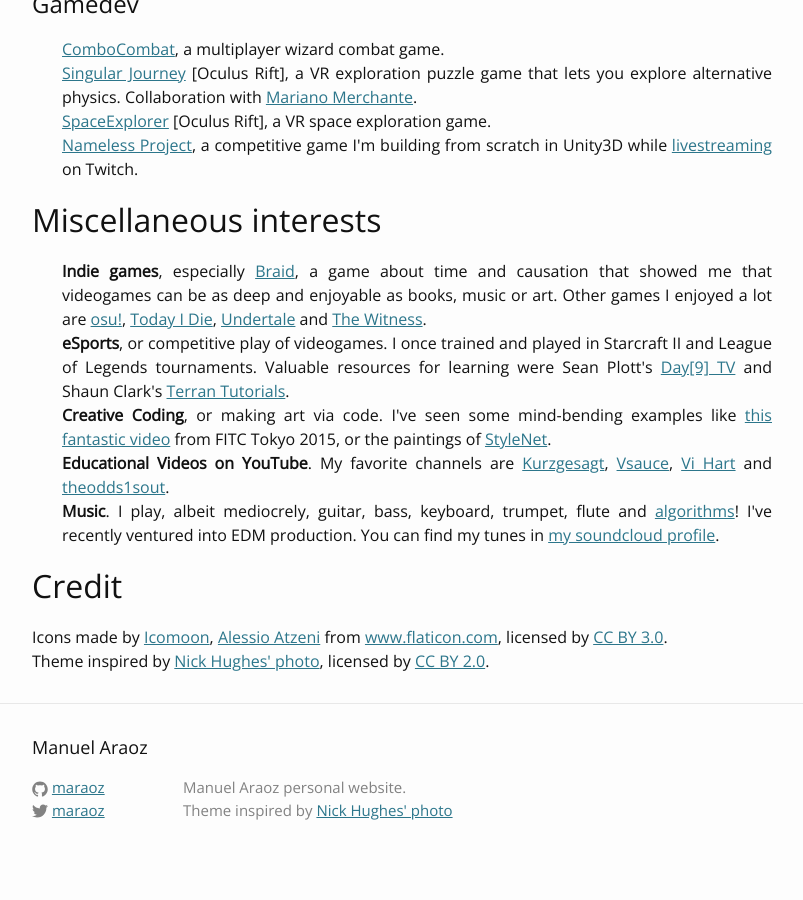
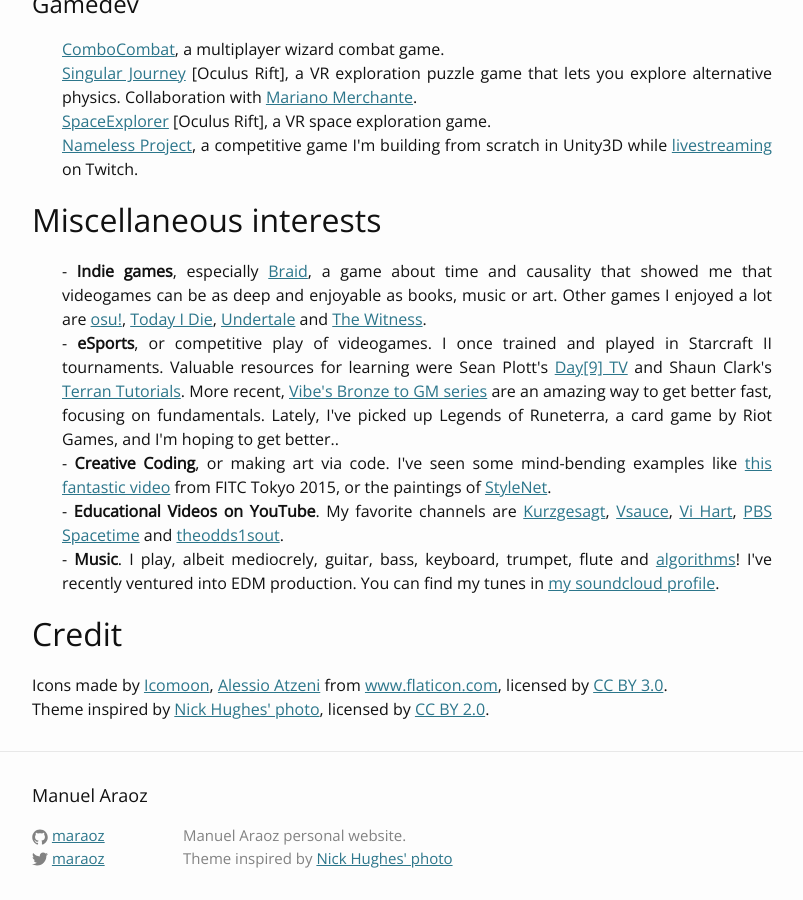
Before and after one commit to tobyornottobe/maraoz.github.io, a Jekyll site: the page built from index.html, in a window 1280 px wide and 900 px high, scrolled down 1437 px. Shown: the whole window, without its empty margins (238-1041 px from the left). Built offline with Jekyll 4.4.1, drawn with Linux system fonts in a browser that asks for light colours.

Commit message:
update interests

```diff
--- a/index.html
+++ b/index.html
@@ -47,11 +47,11 @@
 
   <h1>Miscellaneous interests</h1>
   <ul>
-    <li><strong>Indie games</strong>, especially <a href="http://braid-game.com/">Braid</a>, a game about time and causation that showed me that videogames can be as deep and enjoyable as books, music or art. Other games I enjoyed a lot are <a href="https://osu.ppy.sh/">osu!</a>, <a href="http://www.ludomancy.com/games/today.php">Today I Die</a>, <a href="http://undertale.com/">Undertale</a> and <a href="http://the-witness.net/">The Witness</a>.</li>
-    <li><strong>eSports</strong>, or competitive play of videogames. I once trained and played in Starcraft II and League of Legends tournaments. Valuable resources for learning were Sean Plott's <a href="http://day9.tv/">Day[9] TV</a> and Shaun Clark's <a href="https://www.youtube.com/playlist?list=PLD12CD54C740200A4">Terran Tutorials</a>.</li>
-    <li><strong>Creative Coding</strong>, or making art via code. I've seen some mind-bending examples like <a href="https://vimeo.com/118919656">this fantastic video</a> from FITC Tokyo 2015, or the paintings of <a href="https://github.com/andersbll/neural_artistic_style">StyleNet</a>.</li>
-    <li><strong>Educational Videos on YouTube</strong>. My favorite channels are <a href="https://www.youtube.com/user/Kurzgesagt">Kurzgesagt</a>, <a href="https://www.youtube.com/user/Vsauce">Vsauce</a>, <a href="https://www.youtube.com/user/Vihart">Vi Hart</a> and <a href="https://www.youtube.com/channel/UCo8bcnLyZH8tBIH9V1mLgqQ">theodds1sout</a>.</li>
-    <li><strong>Music</strong>. I play, albeit mediocrely, guitar, bass, keyboard, trumpet, flute and <a href="http://studio.substack.net/sin-sin">algorithms</a>! I've recently ventured into EDM production. You can find my tunes in <a href="https://soundcloud.com/maraoz">my soundcloud profile</a>.</li>
+    <li>- <strong>Indie games</strong>, especially <a href="http://braid-game.com/">Braid</a>, a game about time and causality that showed me that videogames can be as deep and enjoyable as books, music or art. Other games I enjoyed a lot are <a href="https://osu.ppy.sh/">osu!</a>, <a href="http://www.ludomancy.com/games/today.php">Today I Die</a>, <a href="http://undertale.com/">Undertale</a> and <a href="http://the-witness.net/">The Witness</a>.</li>
+    <li>- <strong>eSports</strong>, or competitive play of videogames. I once trained and played in Starcraft II tournaments. Valuable resources for learning were Sean Plott's <a href="http://day9.tv/">Day[9] TV</a> and Shaun Clark's <a href="https://www.youtube.com/playlist?list=PLD12CD54C740200A4">Terran Tutorials</a>. More recent, <a href="https://www.youtube.com/channel/UCbNl-XUtSGo3YxHCGgC_Y9w">Vibe's Bronze to GM series</a> are an amazing way to get better fast, focusing on fundamentals. Lately, I've picked up Legends of Runeterra, a card game by Riot Games, and I'm hoping to get better..</li>
+    <li>- <strong>Creative Coding</strong>, or making art via code. I've seen some mind-bending examples like <a href="https://vimeo.com/118919656">this fantastic video</a> from FITC Tokyo 2015, or the paintings of <a href="https://github.com/andersbll/neural_artistic_style">StyleNet</a>.</li>
+    <li>- <strong>Educational Videos on YouTube</strong>. My favorite channels are <a href="https://www.youtube.com/user/Kurzgesagt">Kurzgesagt</a>, <a href="https://www.youtube.com/user/Vsauce">Vsauce</a>, <a href="https://www.youtube.com/user/Vihart">Vi Hart</a>, <a href="https://www.youtube.com/channel/UC7_gcs09iThXybpVgjHZ_7g">PBS Spacetime</a> and <a href="https://www.youtube.com/channel/UCo8bcnLyZH8tBIH9V1mLgqQ">theodds1sout</a>.</li>
+    <li>- <strong>Music</strong>. I play, albeit mediocrely, guitar, bass, keyboard, trumpet, flute and <a href="http://studio.substack.net/sin-sin">algorithms</a>! I've recently ventured into EDM production. You can find my tunes in <a href="https://soundcloud.com/alpacabrothers/">my soundcloud profile</a>.</li>
   </ul>
 
   <h1>Credit</h1>
```
